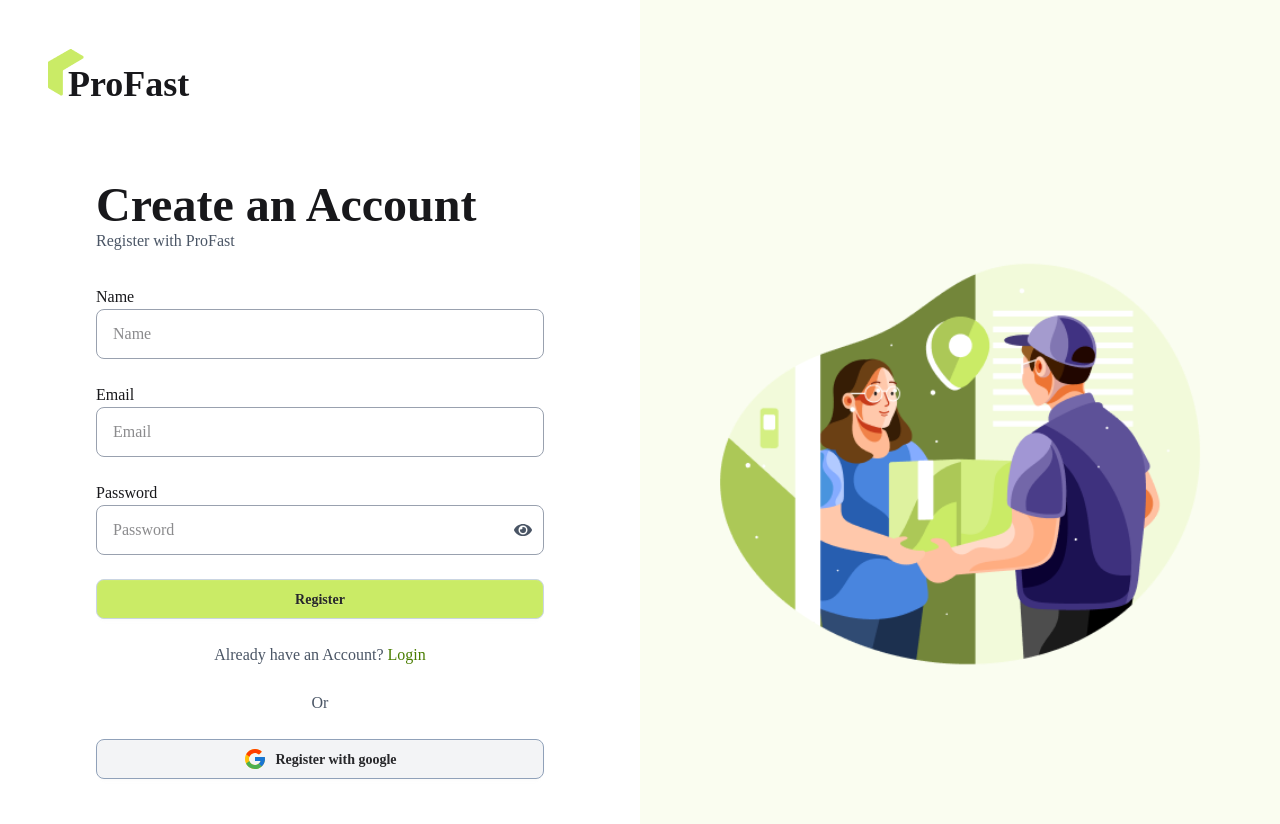
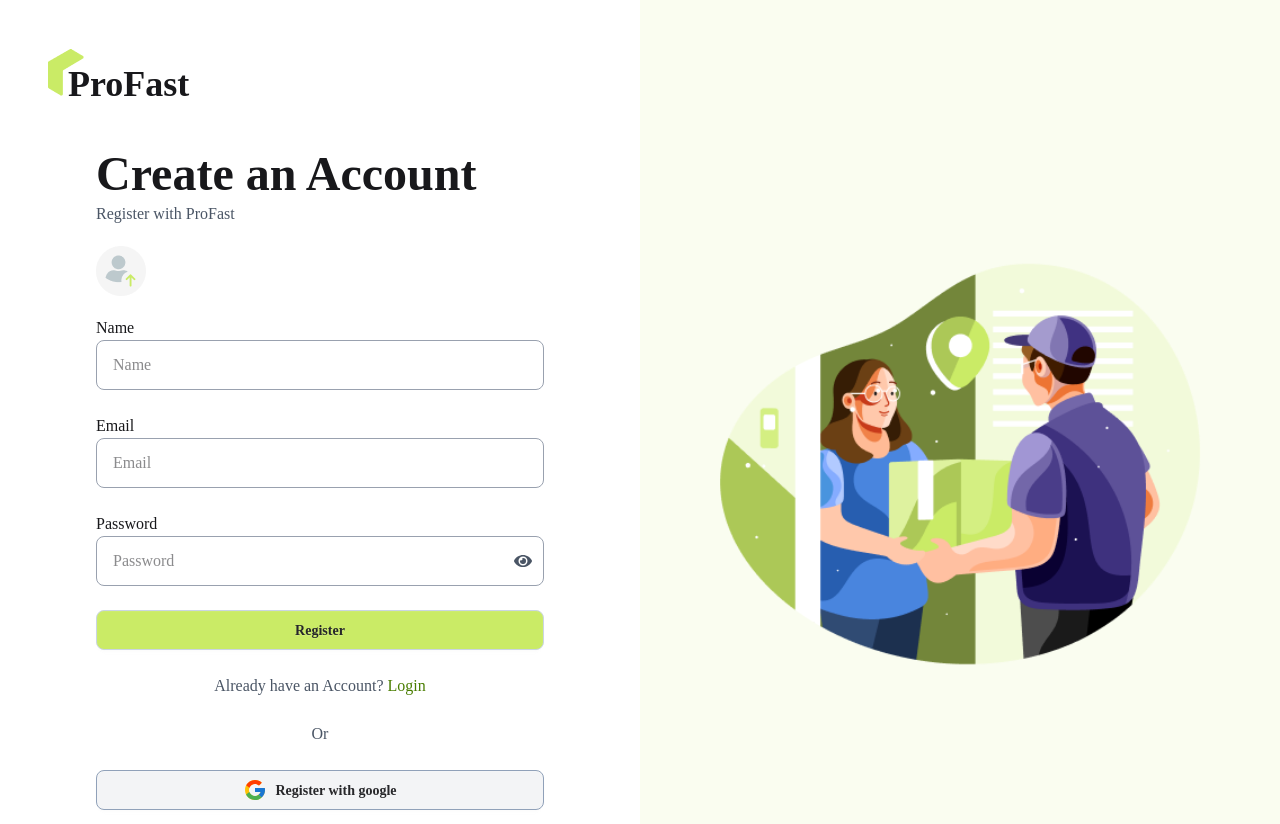
Before and after one commit to marufdev7/pro-fast-client, a React (Vite) app: page /register in a window 1280 px wide. Built offline with nearby package versions, Linux system fonts and the light colour scheme; no server answers.

Commit message:
img upload icon

```diff
--- a/src/pages/Authentication/Register/Register.jsx
+++ b/src/pages/Authentication/Register/Register.jsx
@@ -5,6 +5,7 @@ import { Link } from 'react-router';
 import { useState } from "react";
 import { FaEye, FaEyeSlash } from "react-icons/fa";
 import useAuth from '../../../hooks/useAuth';
+import uploadImg from '../../../assets/image-upload-icon.png';
 
 const Register = () => {
     const { register, handleSubmit, formState: { errors } } = useForm();
@@ -28,9 +29,13 @@ const Register = () => {
                 <div className="flex items-center justify-center">
                     <div className="w-full max-w-md mt-8">
                         <h1 className="text-5xl font-bold">Create an Account</h1>
-                        <p className="text-gray-600 font-medium mb-8">Register with ProFast</p>
+                        <p className="text-gray-600 font-medium mt-1 mb-5">Register with ProFast</p>
+                        <label className='cursor-pointer'>
+                            <input type="file" className='hidden' accept="image/*"/>
+                            <img src={uploadImg} alt="Upload" />
+                        </label>
 
-                        <div className="space-y-6">
+                        <div className="space-y-6 mt-5">
                             <div>
                                 <label>Name</label>
                                 <input
```
